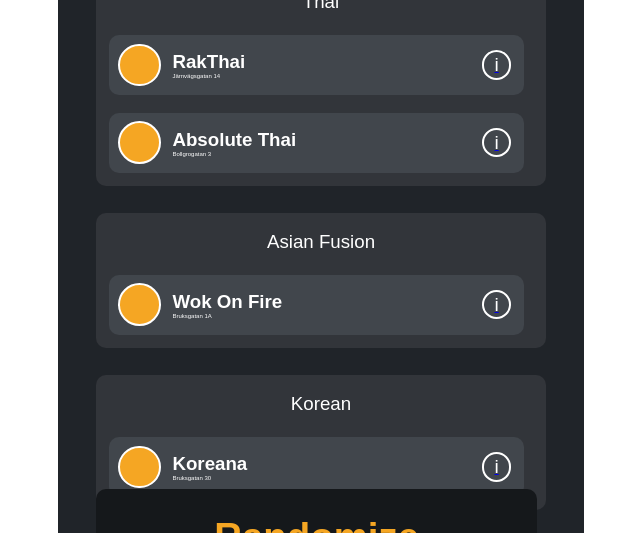
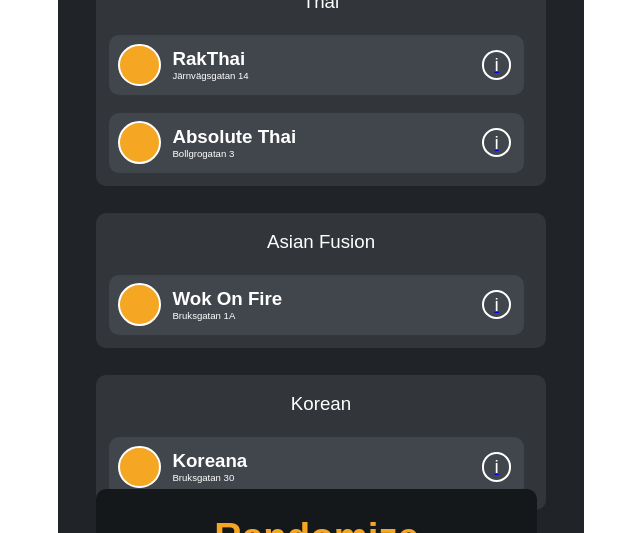
Before and after one commit to Jonte88/matkort, a React (Vite) app in the folder Matkort/: page / in a window 1280 px wide. Shown: the part 203-736 px from the top of the page, without its empty margins (319-959 px from the left). Built offline with nearby package versions, Linux system fonts and the light colour scheme.

Commit message:
Adding some responsiveness to bigger screens 	modified:   Matkort/src/App.css 	modified:   Matkort/src/assets/css/header.css

```diff
--- a/Matkort/src/App.css
+++ b/Matkort/src/App.css
@@ -141,7 +141,7 @@
     margin-left: 3%;
   }
   .resturantBoxInfo > p {
-    font-size: 3%;
+    font-size: 0.75vw;
   }
   .restaurantBoxMoreInfo {
     right: 3%;
--- a/Matkort/src/assets/css/header.css
+++ b/Matkort/src/assets/css/header.css
@@ -24,3 +24,9 @@ header > h1 {
     font-size: 4vw;
   }
 }
+
+@media screen and (min-width: 2000px) {
+  header > h1 {
+    font-size: 2.5vw;
+  }
+}
```
